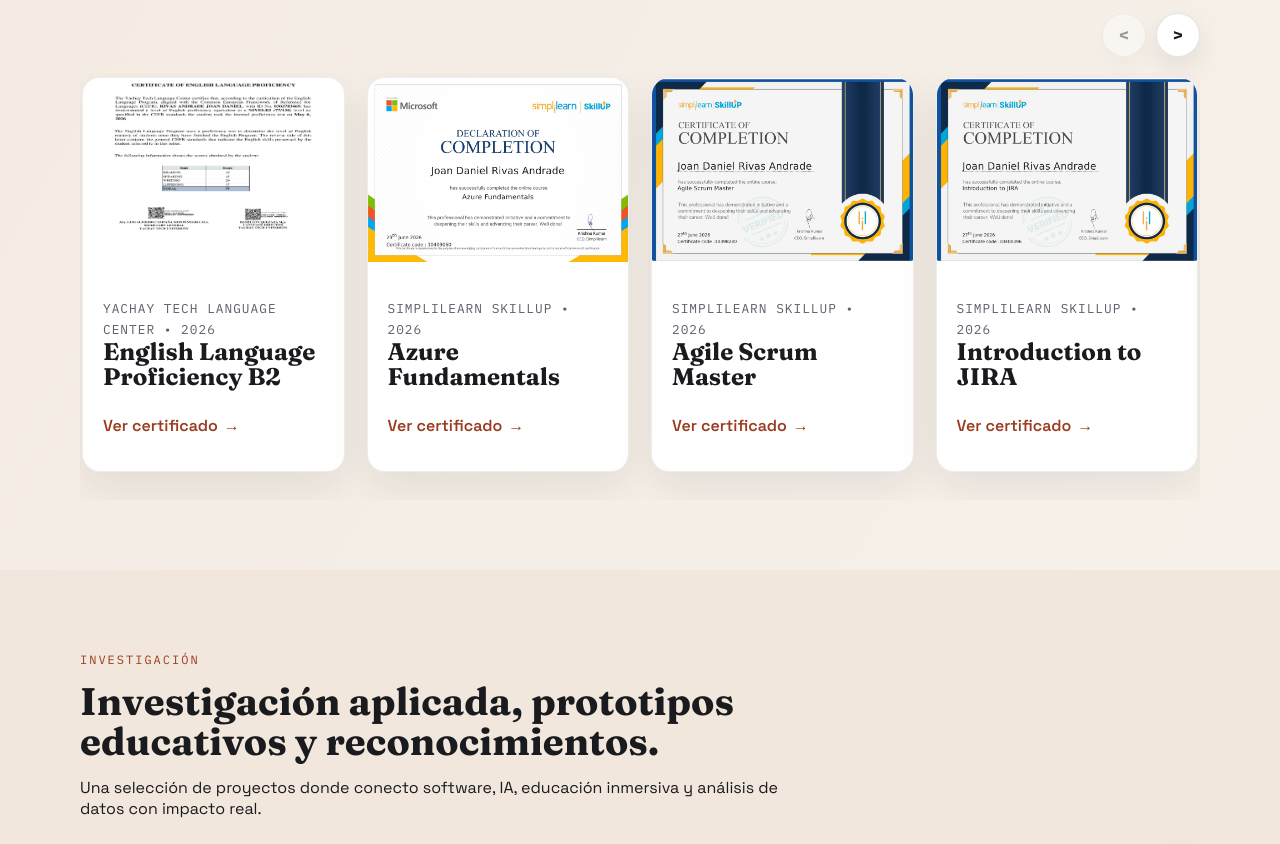
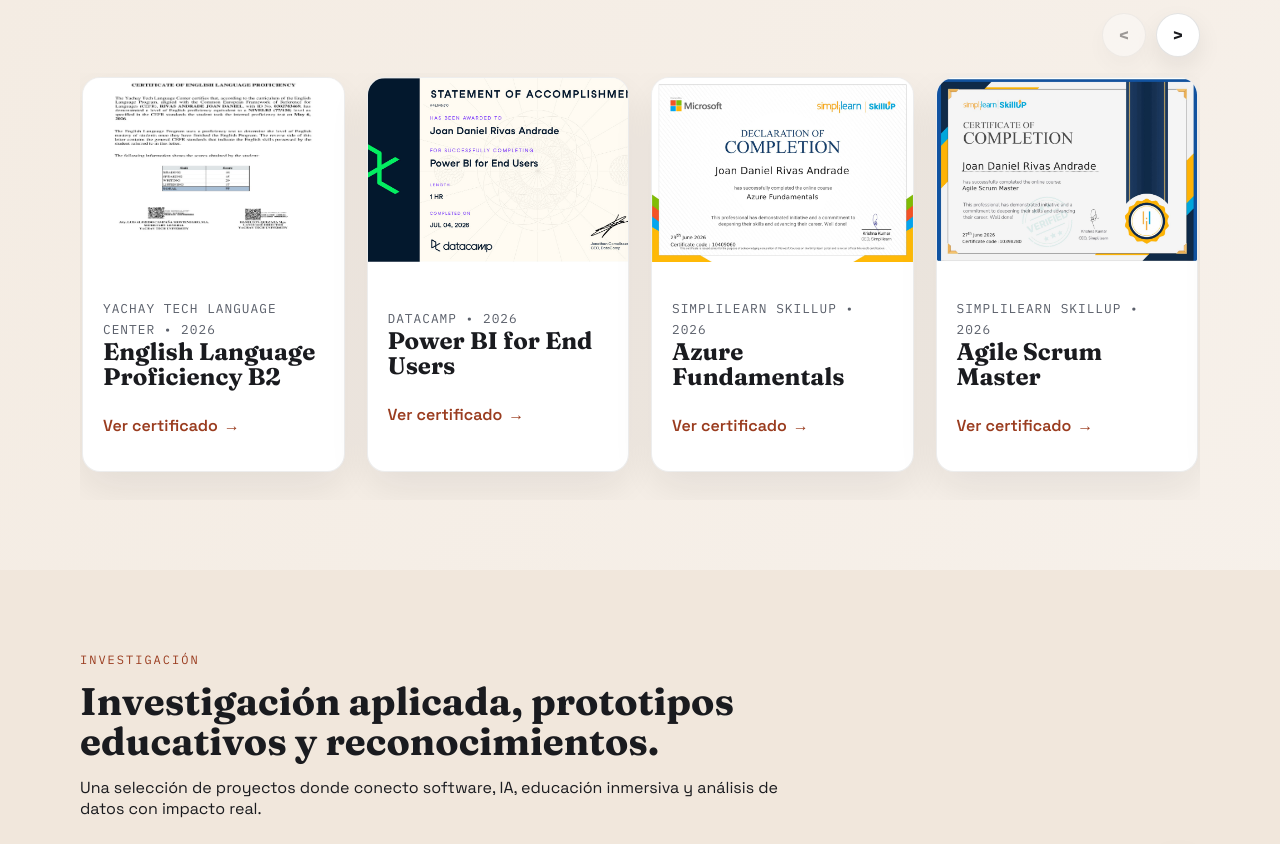
Before and after one commit to JoanDaniel18/Portfolio, a plain HTML site: page index.html in a window 1280 px wide. Shown: the part 4515-5359 px from the top of the page. Drawn offline with Linux system fonts and the light colour scheme.

Commit message:
Add Power BI certificate

```diff
--- a/index.html
+++ b/index.html
@@ -273,6 +273,14 @@
                   <span class="mono" data-i18n="certifications.englishProficiencyIssuer">Yachay Tech Language Center • 2026</span>
                   <h3 data-i18n="certifications.englishProficiencyTitle">English Language Proficiency B2</h3>
                   <a class="link" href="assets/certificates/english-language-proficiency-b2-yachay-tech.pdf" target="_blank" rel="noreferrer" data-i18n="certifications.view">Ver certificado</a>
+                </div>
+              </article>
+              <article class="certificate-card reveal" data-carousel-card>
+                <img src="assets/certificates/previews/power-bi-for-end-users.jpg" alt="Certificado de Power BI for End Users de DataCamp" data-i18n-alt="certifications.powerBiAlt" />
+                <div class="certificate-body">
+                  <span class="mono" data-i18n="certifications.powerBiIssuer">DataCamp • 2026</span>
+                  <h3 data-i18n="certifications.powerBiTitle">Power BI for End Users</h3>
+                  <a class="link" href="assets/certificates/power-bi-for-end-users.pdf" target="_blank" rel="noreferrer" data-i18n="certifications.view">Ver certificado</a>
                 </div>
               </article>
               <article class="certificate-card reveal" data-carousel-card>
--- a/main.js
+++ b/main.js
@@ -147,6 +147,9 @@ const translations = {
       englishProficiencyAlt: 'Certificado de suficiencia en inglés B2 de Yachay Tech',
       englishProficiencyIssuer: 'Yachay Tech Language Center • 2026',
       englishProficiencyTitle: 'English Language Proficiency B2',
+      powerBiAlt: 'Certificado de Power BI for End Users de DataCamp',
+      powerBiIssuer: 'DataCamp • 2026',
+      powerBiTitle: 'Power BI for End Users',
       azureFundamentalsAlt: 'Certificado de Azure Fundamentals de Simplilearn SkillUp',
       azureFundamentalsIssuer: 'Simplilearn SkillUp • 2026',
       azureFundamentalsTitle: 'Azure Fundamentals',
@@ -429,6 +432,9 @@ const translations = {
       englishProficiencyAlt: 'Yachay Tech B2 English language proficiency certificate',
       englishProficiencyIssuer: 'Yachay Tech Language Center • 2026',
       englishProficiencyTitle: 'English Language Proficiency B2',
+      powerBiAlt: 'DataCamp Power BI for End Users certificate',
+      powerBiIssuer: 'DataCamp • 2026',
+      powerBiTitle: 'Power BI for End Users',
       azureFundamentalsAlt: 'Simplilearn SkillUp Azure Fundamentals certificate',
       azureFundamentalsIssuer: 'Simplilearn SkillUp • 2026',
       azureFundamentalsTitle: 'Azure Fundamentals',
```
Also changed, not shown: assets/certificates/previews/power-bi-for-end-users.jpg (added), 1 other file.
